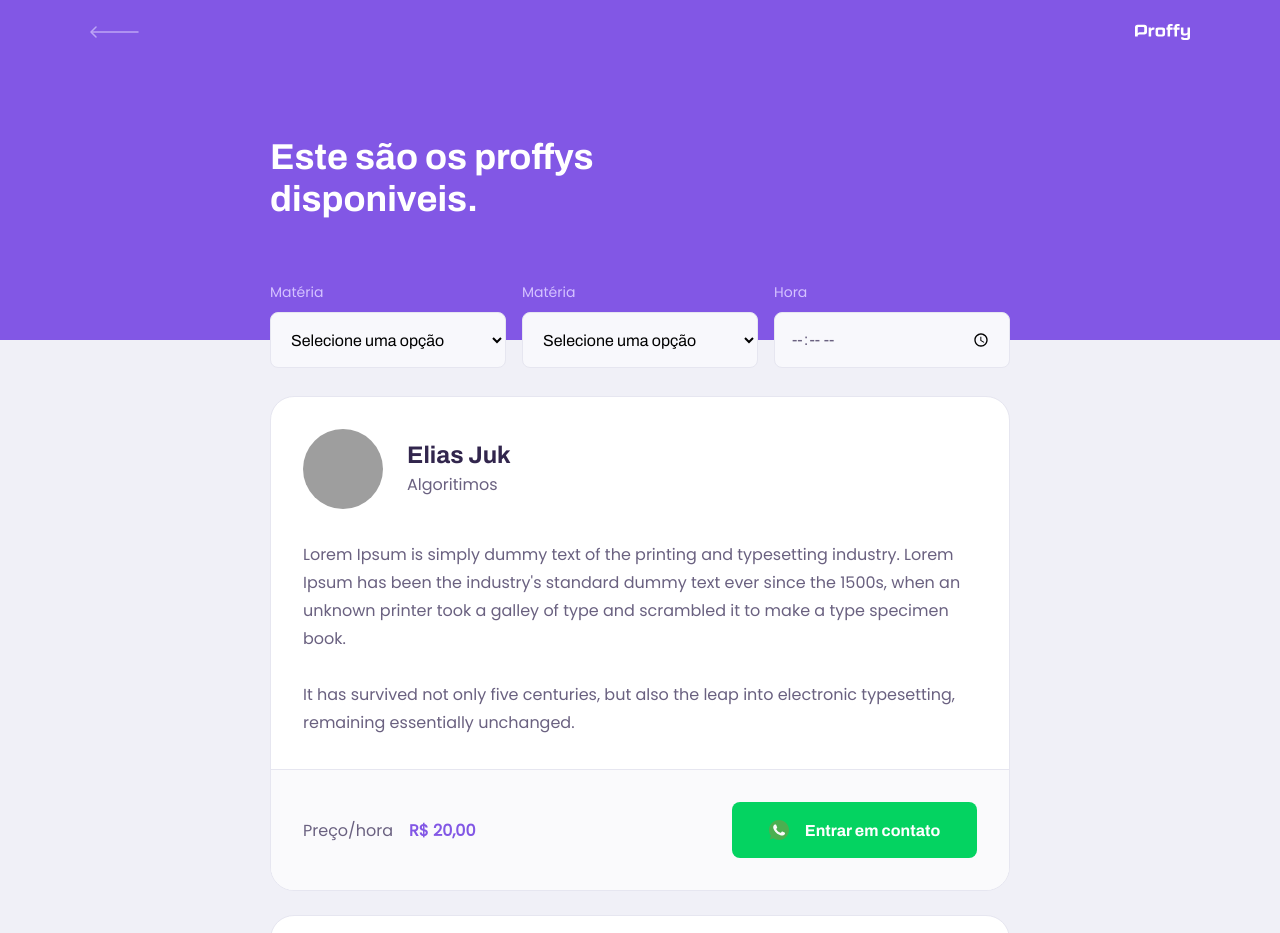
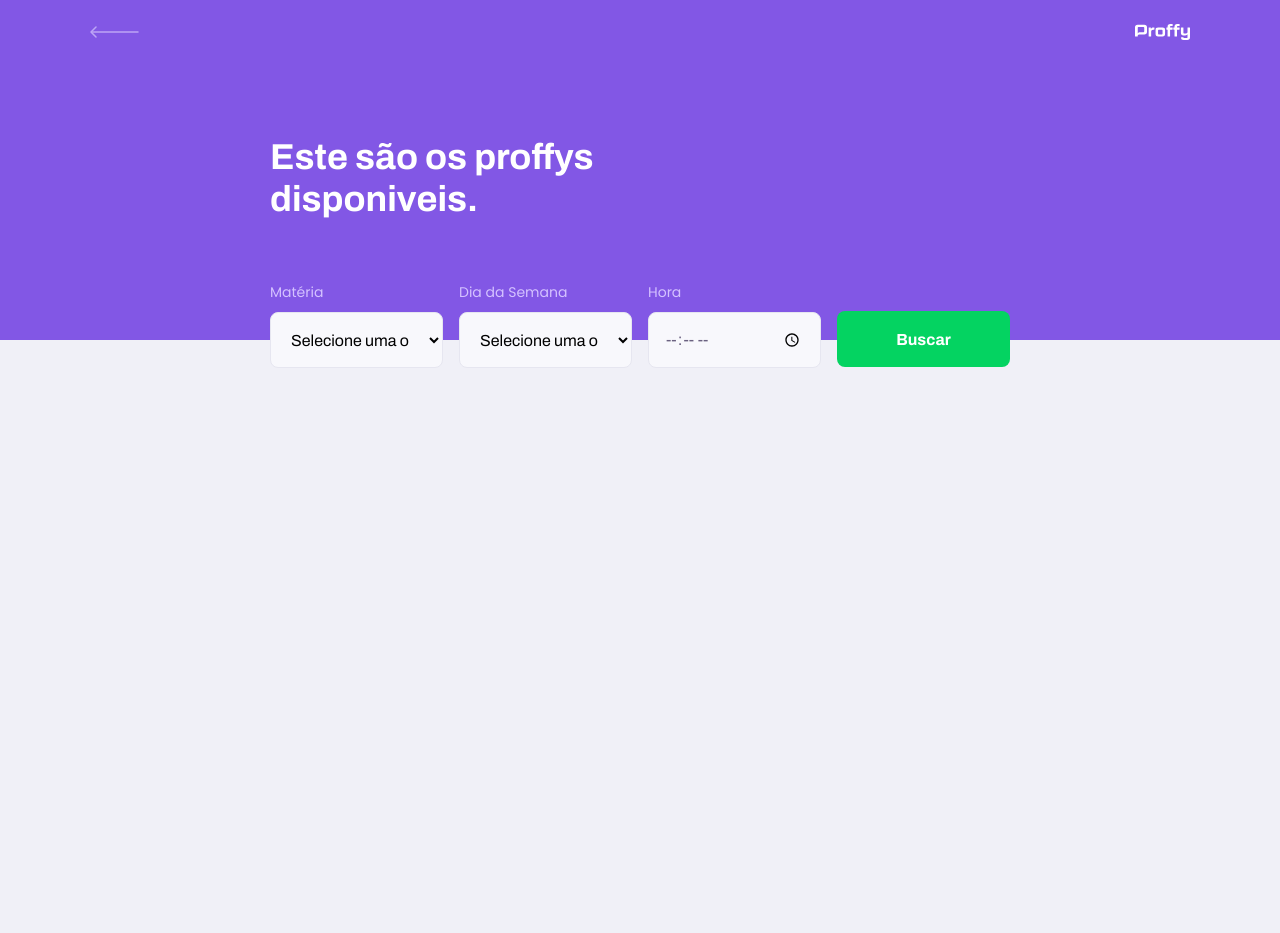
Before and after one commit to EliasJuk/Proffy, a React (Create React App) app in the folder web/: page /study in a window 1280 px wide. Shown: the top 933 px of the page. After the commit the page ends 800 px from the top, so only its background shows below. Built offline with nearby package versions, Linux system fonts and the light colour scheme; grey boxes are pictures that could not be loaded.

Commit message:
:sparkles: finished backend and frontend

```diff
--- a/web/src/components/TeacherItem/index.tsx
+++ b/web/src/components/TeacherItem/index.tsx
@@ -1,34 +1,58 @@
 import React from 'react';
+
+import api from '../../services/api';
 
 import whatsappIcon from '../../assets/images/icons/whatsapp.svg';
 
 import './styles.css';
 
-function TeacherItem(){
+export interface Teacher {
+  avatar: string;
+  bio: string;
+  cost: number;
+  id: number;
+  name: string;
+  subject: string;
+  whatsapp: string;
+}
+
+interface TeacherItemProps {
+  teacher: Teacher;
+}
+
+const TeacherItem: React.FC<TeacherItemProps> = ({ teacher }) => {
+  function createNewConnection() {
+    api.post('connections', {
+      user_id: teacher.id,
+    })
+  }
+
   return(
     <div>
       <article className="teacher-item">
       <header>
-        <img src="https://avatars2.githubusercontent.com/u/49464828?s=460&u=b66b919c4ccb9be285ed64bc99716b8f70b0f4e0&v=4" alt="EliasJuk"/>
+        <img src={teacher.avatar} alt={teacher.name} />
         <div>
-          <strong>Elias Juk</strong>
-          <span>Algoritimos</span>
+          <strong>{teacher.name}</strong>
+          <span>{teacher.subject}</span>
         </div>
       </header>
       <p>
-        Lorem Ipsum is simply dummy text of the printing and typesetting industry. Lorem Ipsum has been the industry's standard dummy text ever since the 1500s, when an unknown printer took a galley of type and scrambled it to make a type specimen book.
-        <br/><br/>
-        It has survived not only five centuries, but also the leap into electronic typesetting, remaining essentially unchanged.
+        {teacher.bio}
       </p>
       <footer>
         <p>
           Preço/hora
-          <strong>R$ 20,00</strong>
+          <strong>{teacher.cost}</strong>
         </p>
-        <button type="button">
+        <a
+          target="_blank"
+          onClick={createNewConnection}
+          href={`https://wa.me/${teacher.whatsapp}`}
+        >
           <img src={whatsappIcon} alt="Whatsapp" />
           Entrar em contato
-        </button>
+        </a>
       </footer>
     </article>
   </div>
--- a/web/src/components/TeacherItem/styles.css
+++ b/web/src/components/TeacherItem/styles.css
@@ -61,7 +61,7 @@
   display: block;
 }
 
-.teacher-item footer button {
+.teacher-item footer a {
   width: 20rem;
   height: 5.6rem;
   background: var(--color-secundary);
@@ -74,9 +74,10 @@
   align-items: center;
   justify-content: space-evenly;
   transition: 0.2s;
+  text-decoration: none;
 }
 
-.teacher-item footer button:hover {
+.teacher-item footer a:hover {
   background: var(--color-secundary-dark);
 }
 
--- a/web/src/pages/TeacherList/index.tsx
+++ b/web/src/pages/TeacherList/index.tsx
@@ -1,7 +1,9 @@
-import React from 'react';
+import React, { useState, FormEvent } from 'react';
+
+import api from '../../services/api';
 
 import PageHeader from '../../components/PageHeader';
-import TeacherItem from '../../components/TeacherItem';
+import TeacherItem, { Teacher } from '../../components/TeacherItem';
 import Select from '../../components/Select';
 
 import Input from '../../components/Input';
@@ -9,13 +11,35 @@
 import './styles.css';
 
 function TeacherList() {
+  const [teachers, setTeachers] = useState([]);
+
+  const [subject, setSubject] = useState('');
+  const [week_day, setWeek_day] = useState('');
+  const [time, setTime] = useState('');
+
+  async function searchTeachers(e: FormEvent) {
+    e.preventDefault();
+
+    const res = await api.get('classes', {
+      params: {
+        subject,
+        week_day,
+        time,
+      }
+    });
+
+    setTeachers(res.data)
+  }
+
   return (
     <div id="page-teacher-list" className="container">
       <PageHeader title="Este são os proffys disponiveis.">
-        <form id="search-teachers">
+        <form id="search-teachers" onSubmit={ searchTeachers }>
         <Select
               name="subject"
               label="Matéria"
+              value={subject}
+              onChange={e => { setSubject(e.target.value) }}
               options={[
                 { value: 'Artes', label: 'Artes' },
                 { value: 'Biologia', label: 'Biologia' },
@@ -30,7 +54,9 @@
             />
             <Select
               name="subject"
-              label="Matéria"
+              label="Dia da Semana"
+              value={week_day}
+              onChange={e => { setWeek_day(e.target.value) }}
               options={[
                 { value: '0', label: 'Domingo' },
                 { value: '1', label: 'Segunda-feira' },
@@ -41,17 +67,24 @@
                 { value: '6', label: 'Sabado' },
               ]}
             />
-          <Input type="time" name="time" label="Hora"/>
+          <Input
+            type="time"
+            name="time"
+            label="Hora"
+            value={time}
+            onChange={e => { setTime(e.target.value) }}
+          />
+
+          <button type="submit">
+            Buscar
+          </button>
         </form>
       </PageHeader>
 
       <main>
-        <TeacherItem />
-        <TeacherItem />
-        <TeacherItem />
-        <TeacherItem />
-        <TeacherItem />
-        <TeacherItem />
+        {teachers.map((teacher:Teacher) => {
+          return <TeacherItem key={teacher.id} teacher={teacher} />;
+        })}
       </main>
     </div>
   )
--- a/web/src/pages/TeacherList/styles.css
+++ b/web/src/pages/TeacherList/styles.css
@@ -11,11 +11,26 @@
   color: var(--color-text-in-primary);
 }
 
-#page-teacher-list main {
-  margin: 3.2rem auto;
-  width: 90%;
+#search-teachers button {
+  width: 100%;
+  height: 5.6rem;
+  background: var(--color-secundary);
+  color: var(--color-button-text);
+  border: 0;
+  border-radius: 0.8rem;
+  cursor: pointer;
+  font: 700 1.6rem Archivo;
+  display: flex;
+  align-items: center;
+  justify-content: center;
+  text-decoration: none;
+  transition: background-color 0.2s;
+  margin-top: 3.2rem;
 }
 
+#search-teachers button:hover {
+  background: var(--color-secundary-dark);
+}
 
 @media (min-width: 700px) {
   #page-teacher-list {
@@ -24,7 +39,7 @@
 
   #search-teachers {
     display: grid;
-    grid-template-columns: repeat(3, 1fr); /*1fr 1fr 1fr */
+    grid-template-columns: repeat(4, 1fr); /*1fr 1fr 1fr */
     column-gap: 16px;
     position: absolute;
     bottom: -28px;
```
Also changed, not shown: web/src/components/Select/index.tsx (+5 -4 lines), 1 other file (tests, documents, lock files or other folders).
